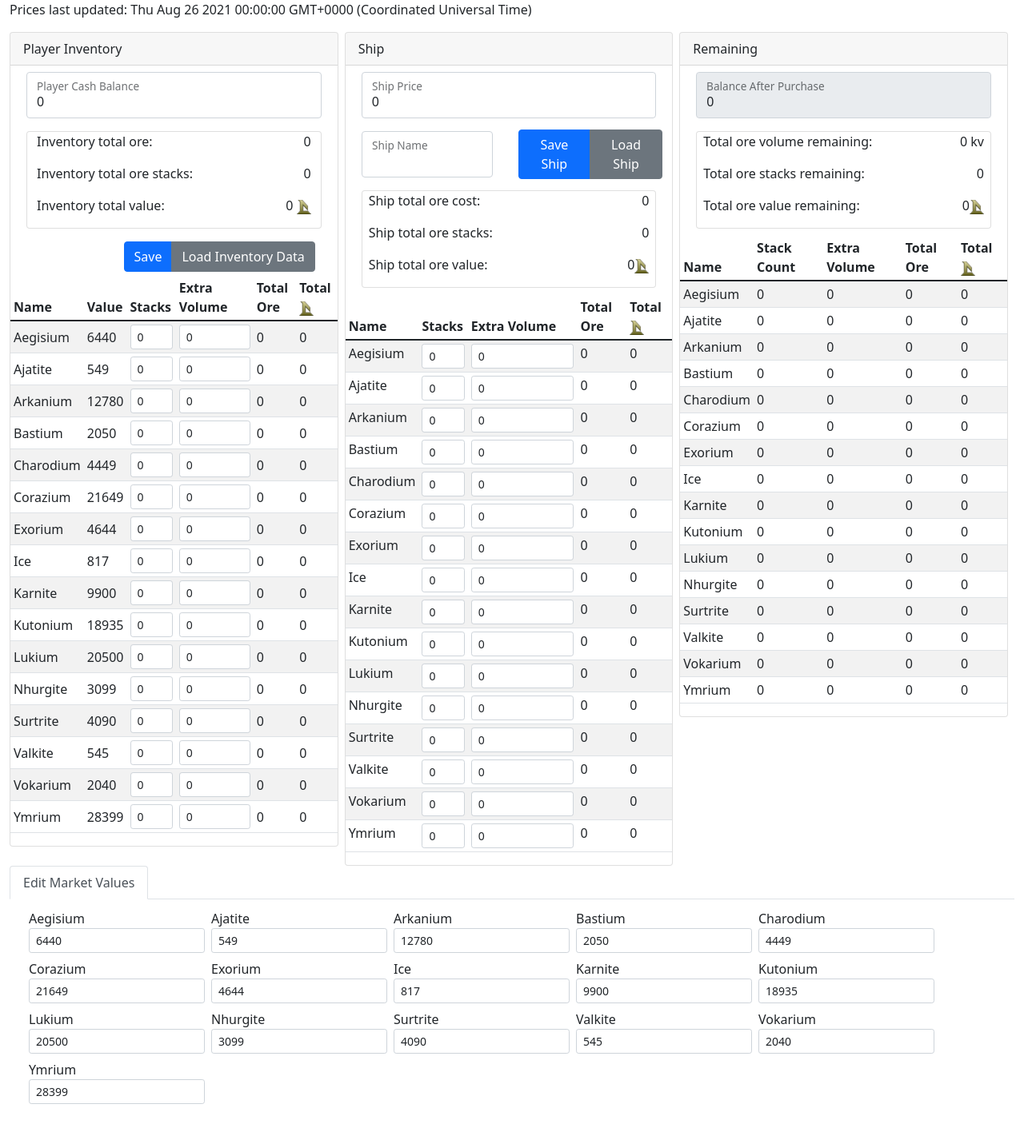
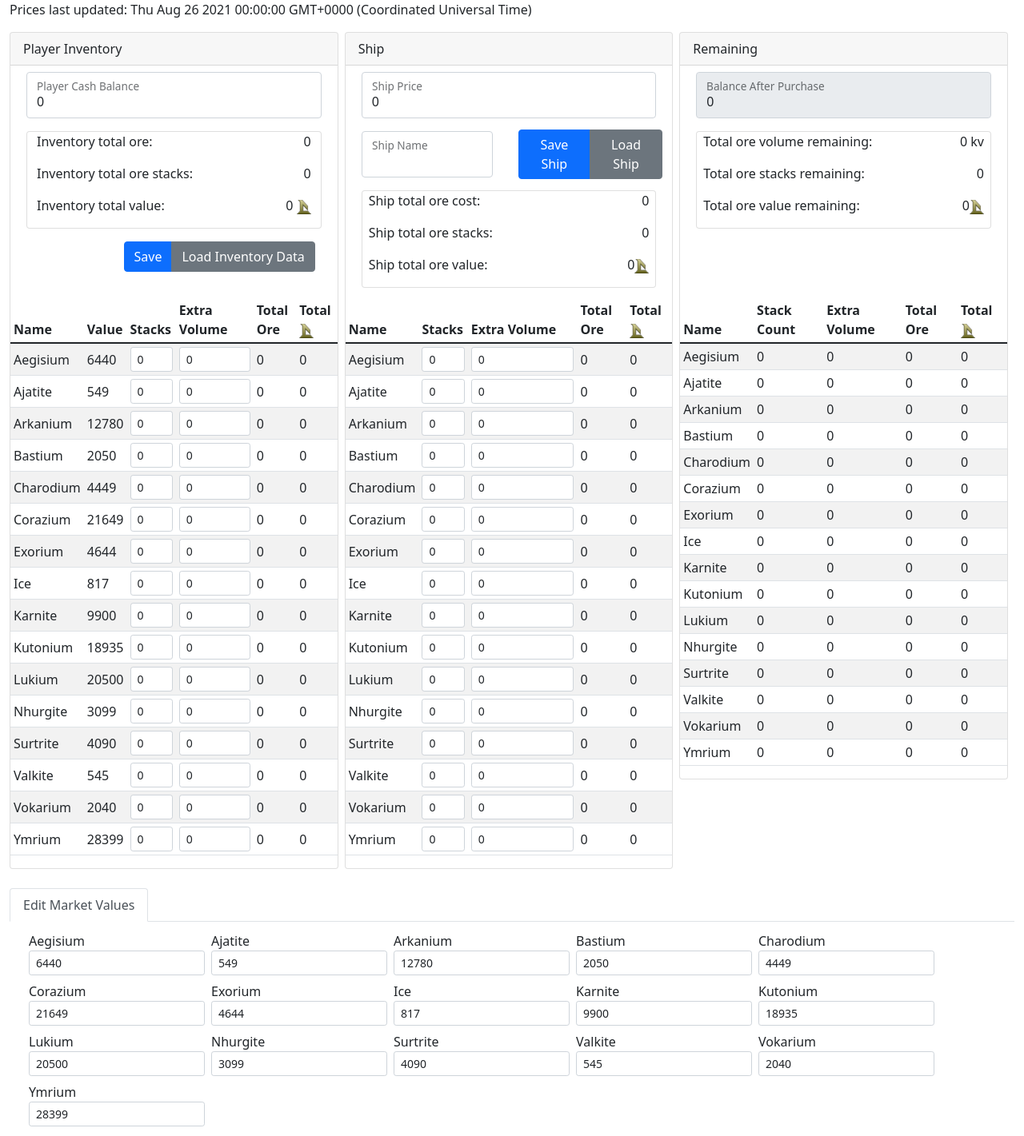
Before and after one commit to pr0uxx/starbase-inventory-manager, a Vue app: page /#/ in a window 1280 px wide. Shown: the whole page at 80% size. Before the commit the page ends 1393 px from the top, so only its background shows below. Built offline with nearby package versions, Linux system fonts and the light colour scheme.

Commit message:
ui improvements

```diff
--- a/src/assets/scss/style.scss
+++ b/src/assets/scss/style.scss
@@ -62,3 +62,7 @@ $body-bg: #121212; */
 /*.table-sm{
 	font-size: .75em;
 }*/
+
+.inventory-card{
+	min-height: 290px;
+}
--- a/src/components/InventoryCompare.vue
+++ b/src/components/InventoryCompare.vue
@@ -1,6 +1,6 @@
 <template>
 
-	<div class="container-fluid">
+	<div class="container-fluid inventory-card">
 		<div class="form-floating m-2">
 			<input type="number" v-model="compare.cash" class="form-control" id="floatingInput" disabled
 					v-bind:class="{ 'is-invalid': compare.cash < 0, 'is-valid' : compare.cash > 0 }">
--- a/src/components/OreTable.vue
+++ b/src/components/OreTable.vue
@@ -1,7 +1,7 @@
 <template>
 
 
-	<div class="container-fluid">
+	<div class="container-fluid inventory-card">
 		<div class="form-floating m-2">
 			<input type="number" v-model="playerInventory.cash" class="form-control" id="floatingInput">
 			<label for="floatingInput">Player Cash Balance</label>
--- a/src/components/ShipPurchase.vue
+++ b/src/components/ShipPurchase.vue
@@ -1,4 +1,5 @@
 <template>
+	<div class="inventory-card">
 		<div class="container-fluid">
 			<div class="form-floating m-2">
 				<input type="number" v-model="shipInventory.cash" class="form-control" id="floatingInput">
@@ -49,6 +50,8 @@
 				</p>
 			</div>
 		</div>
+	</div>
+
 	<div class="table-responsive">
 		<table class="table table-sm table-striped w-100">
 			<thead>
@@ -63,7 +66,7 @@
 
 			</thead>
 			<tbody>
-				<tr v-for="ore in shipInventory.ores" :key="ore">
+				<tr class="align-middle" v-for="ore in shipInventory.ores" :key="ore">
 					<td>{{ore.name}}</td>
 					<!--<td>{{ore.marketValue}}</td>-->
 					<td width="15%">
--- a/src/views/Home.vue
+++ b/src/views/Home.vue
@@ -1,14 +1,7 @@
 <template>
 	<div class="home container-fluid">
 		<p>Prices last updated: {{market.lastUpdate}}</p>
-		<!--<div class="d-flex justify-content-center">
-		<img alt="Vue logo" src="../assets/logo.png">
-	</div>-->
-
 		<div class="d-flex flex-wrap">
-			<!--<button class="btn btn-primary stupid-btn" type="button" data-bs-toggle="collapse" data-bs-target="#pi-card" aria-expanded="false" aria-controls="collapseExample">
-			<span class="text-vertical">Player Inventory</span>
-		</button>-->
 			<div class="col-12 col-md-6 col-lg-4">
 				<div class="card  me-2" id="pi-card">
 					<div class="card-header">
@@ -17,10 +10,6 @@
 					<OreTable :inventory="playerInventory" />
 				</div>
 			</div>
-
-			<!--<button class="btn btn-primary stupid-btn" type="button" data-bs-toggle="collapse" data-bs-target="#s-card" aria-expanded="false" aria-controls="collapseExample">
-			<span class="text-vertical">Ship</span>
-		</button>-->
 			<div class="col-12 col-md-6 col-lg-4">
 				<div class="card me-2" id="s-card">
 					<div class="card-header">
@@ -29,10 +18,6 @@
 					<ShipPurchase :inventory="shipInventory" />
 				</div>
 			</div>
-
-			<!--<button class="btn btn-primary stupid-btn" type="button" data-bs-toggle="collapse" data-bs-target="#c-card" aria-expanded="false" aria-controls="collapseExample">
-			<span class="text-vertical">Remaining</span>
-		</button>-->
 			<div class="col-12 col-md-12 col-lg-4">
 				<div class="card me-2" id="c-card">
 					<div class="card-header">
@@ -44,16 +29,10 @@
 
 
 		</div>
-		<ul class="nav nav-tabs" id="myTab" role="tablist">
+		<ul class="nav nav-tabs mt-4" id="myTab" role="tablist">
 			<li class="nav-item" role="presentation">
 				<button class="nav-link active" id="market-tab" data-bs-toggle="tab" data-bs-target="#market" type="button" role="tab" aria-controls="market" aria-selected="true">Edit Market Values</button>
 			</li>
-			<!--<li class="nav-item" role="presentation">
-				<button class="nav-link" id="profile-tab" data-bs-toggle="tab" data-bs-target="#profile" type="button" role="tab" aria-controls="profile" aria-selected="false">Profile</button>
-			</li>
-			<li class="nav-item" role="presentation">
-				<button class="nav-link" id="contact-tab" data-bs-toggle="tab" data-bs-target="#contact" type="button" role="tab" aria-controls="contact" aria-selected="false">Contact</button>
-			</li>-->
 		</ul>
 
 		<div class="tab-content" id="myTabContent">
@@ -63,13 +42,8 @@
 						<MarketComponent class="p-2" @updateOres="updateOreValues()"></MarketComponent>
 					</div>
 				</div>
-
 			</div>
-			<!--<div class="tab-pane fade" id="profile" role="tabpanel" aria-labelledby="profile-tab">...</div>
-			<div class="tab-pane fade" id="contact" role="tabpanel" aria-labelledby="contact-tab">...</div>-->
 		</div>
-		<!--<HelloWorld msg="Welcome to Your Vue.js + TypeScript App"/>-->
-
 	</div>
 </template>
 
```
Also changed, not shown: 7 other files (tests, documents, lock files or other folders). Lines whose indentation alone changed are shown as unchanged.
